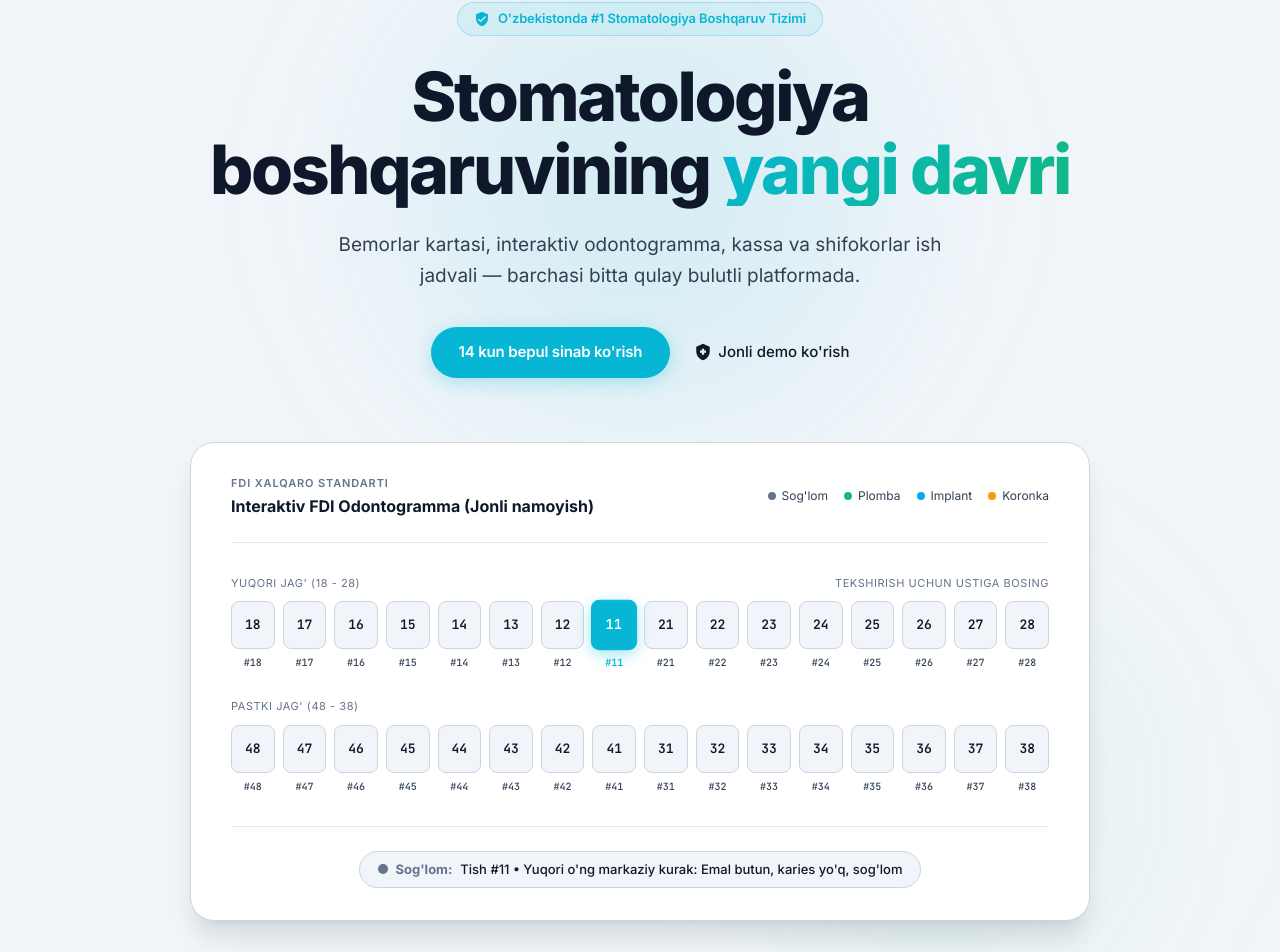
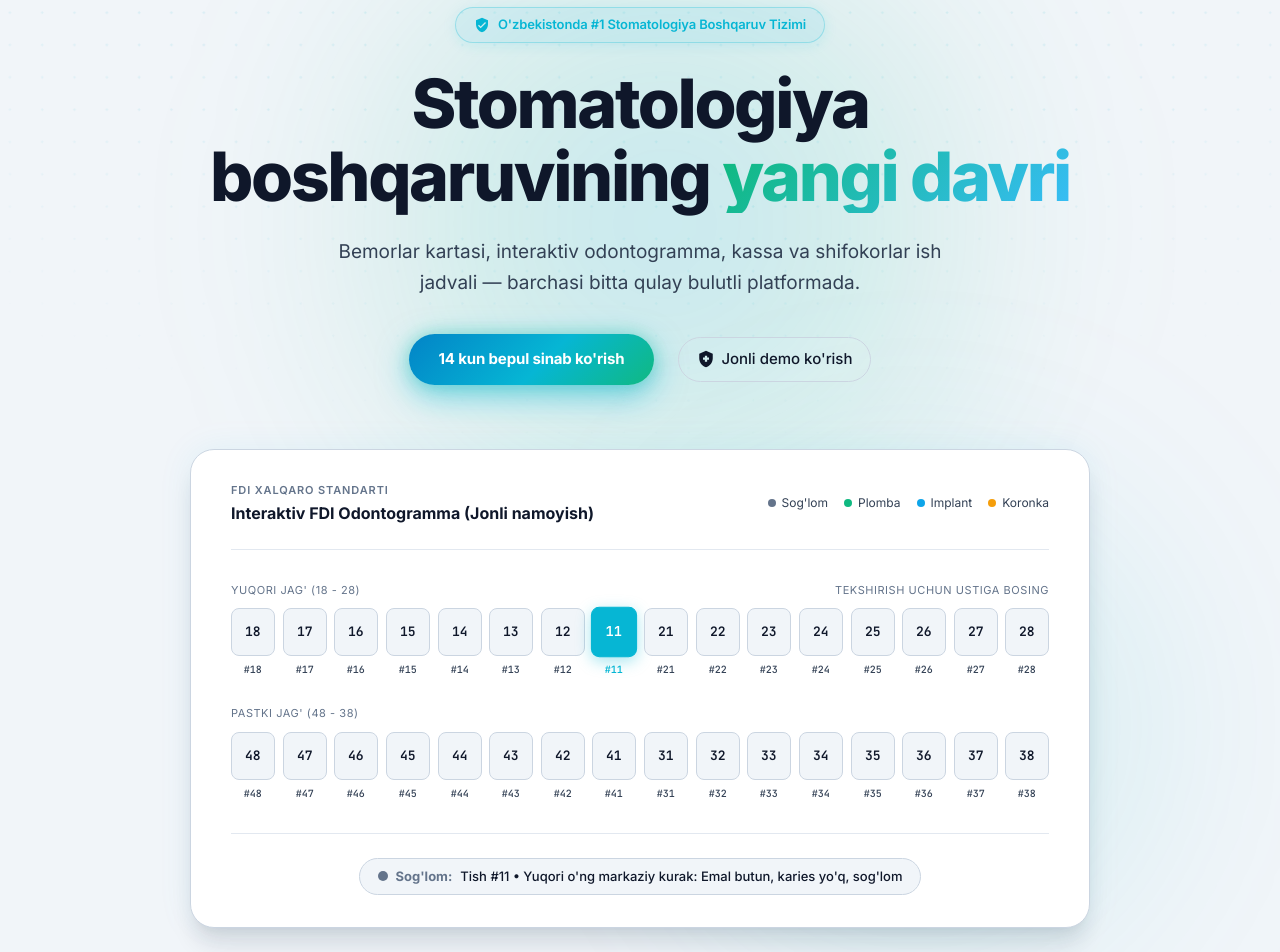
Before and after one commit to Shaxriyor1227/DentUz, a React (Vite) app in the folder frontend/: page / in a window 1280 px wide. Shown: the part 128-1080 px from the top of the page. Built offline with nearby package versions, Linux system fonts and the light colour scheme.

Commit message:
feat(animation): implement giga entrance animations, holographic scanning, and ambient matrix on homepage

```diff
--- a/frontend/src/pages/Homepage/Homepage.jsx
+++ b/frontend/src/pages/Homepage/Homepage.jsx
@@ -113,7 +113,8 @@ export default function Homepage() {
 
   return (
     <div className={styles.homepageRoot}>
-      {/* Ambient background glow */}
+      {/* Ambient background glow & cyber medical matrix */}
+      <div className={styles.ambientGridMatrix} />
       <div className={styles.ambientGlowPrimary} />
       <div className={styles.ambientGlowSecondary} />
 
@@ -150,6 +151,9 @@ export default function Homepage() {
         {/* Hero Dental Arch Interactive Visual */}
         <div className={styles.heroCanvasWrapper} id="hero-canvas">
           <div className={styles.heroCanvasCard}>
+            {/* High-tech holographic scanning beam */}
+            <div className={styles.canvasScanBeam} />
+
             <div className={styles.canvasTop}>
               <div>
                 <div className={styles.canvasTag}>
@@ -188,13 +192,14 @@ export default function Homepage() {
                   <span>{isEn ? 'Click any tooth to inspect' : 'Tekshirish uchun ustiga bosing'}</span>
                 </div>
                 <div className={styles.teethGrid}>
-                  {HERO_UPPER_TEETH.map((tooth) => {
+                  {HERO_UPPER_TEETH.map((tooth, idx) => {
                     const isSelected = selectedTooth === tooth;
                     const status = getToothStatus(tooth);
                     return (
                       <div
                         key={tooth}
                         className={styles.toothCell}
+                        style={{ '--tooth-idx': idx }}
                         onClick={() => setSelectedTooth(tooth)}
                         title={`Tish #${tooth} - ${status.label}`}
                       >
@@ -219,13 +224,14 @@ export default function Homepage() {
                   <span>{isEn ? 'Mandibular Arch (Lower • 48 - 38)' : 'Pastki jag\' (48 - 38)'}</span>
                 </div>
                 <div className={styles.teethGrid}>
-                  {HERO_LOWER_TEETH.map((tooth) => {
+                  {HERO_LOWER_TEETH.map((tooth, idx) => {
                     const isSelected = selectedTooth === tooth;
                     const status = getToothStatus(tooth);
                     return (
                       <div
                         key={tooth}
                         className={styles.toothCell}
+                        style={{ '--tooth-idx': idx + 16 }}
                         onClick={() => setSelectedTooth(tooth)}
                         title={`Tish #${tooth} - ${status.label}`}
                       >
--- a/frontend/src/pages/Homepage/Homepage.module.css
+++ b/frontend/src/pages/Homepage/Homepage.module.css
@@ -4,36 +4,72 @@
   overflow-x: hidden;
 }
 
-/* Ambient glow background effects */
+/* Ambient Cyber Medical Matrix Pattern */
+.ambientGridMatrix {
+  position: absolute;
+  top: 0;
+  left: 0;
+  right: 0;
+  height: 960px;
+  background-image: radial-gradient(rgba(6, 182, 212, 0.15) 1.2px, transparent 1.2px);
+  background-size: 32px 32px;
+  mask-image: radial-gradient(ellipse 75% 65% at 50% 0%, #000 55%, transparent 100%);
+  -webkit-mask-image: radial-gradient(ellipse 75% 65% at 50% 0%, #000 55%, transparent 100%);
+  pointer-events: none;
+  z-index: 0;
+  animation: matrixPulse 9s ease-in-out infinite alternate;
+}
+
+@keyframes matrixPulse {
+  0% { opacity: 0.45; transform: scale(1); }
+  50% { opacity: 0.85; transform: scale(1.015); }
+  100% { opacity: 0.55; transform: scale(1); }
+}
+
+/* Ambient glow background effects with organic float */
 .ambientGlowPrimary {
   position: absolute;
-  top: 60px;
+  top: 40px;
   left: 50%;
   transform: translateX(-50%);
-  width: 780px;
-  height: 520px;
-  background: radial-gradient(circle, rgba(6, 182, 212, 0.16) 0%, rgba(6, 182, 212, 0) 70%);
-  filter: blur(80px);
+  width: 840px;
+  height: 560px;
+  background: radial-gradient(circle, rgba(6, 182, 212, 0.2) 0%, rgba(16, 185, 129, 0.12) 42%, rgba(6, 182, 212, 0) 72%);
+  filter: blur(85px);
   pointer-events: none;
   z-index: 0;
+  animation: glowFloatPrimary 12s ease-in-out infinite alternate;
+}
+
+@keyframes glowFloatPrimary {
+  0% { transform: translateX(-50%) translateY(0) scale(1); }
+  50% { transform: translateX(-47%) translateY(32px) scale(1.08); }
+  100% { transform: translateX(-53%) translateY(-20px) scale(0.95); }
 }
 
 .ambientGlowSecondary {
   position: absolute;
-  top: 680px;
-  right: 5%;
-  width: 560px;
-  height: 480px;
-  background: radial-gradient(circle, rgba(16, 185, 129, 0.12) 0%, rgba(16, 185, 129, 0) 70%);
-  filter: blur(90px);
+  top: 640px;
+  right: 4%;
+  width: 580px;
+  height: 500px;
+  background: radial-gradient(circle, rgba(16, 185, 129, 0.15) 0%, rgba(6, 182, 212, 0.08) 50%, rgba(16, 185, 129, 0) 72%);
+  filter: blur(95px);
   pointer-events: none;
   z-index: 0;
+  animation: glowFloatSecondary 14s ease-in-out infinite alternate;
+}
+
+@keyframes glowFloatSecondary {
+  0% { transform: translateY(0) scale(1); }
+  50% { transform: translateY(-38px) translateX(-24px) scale(1.1); }
+  100% { transform: translateY(20px) translateX(15px) scale(0.92); }
 }
 
 .heroSection {
   position: relative;
   z-index: 1;
-  padding-top: 130px;
+  padding-top: 135px;
   padding-bottom: 70px;
   max-width: 1140px;
   margin: 0 auto;
@@ -46,17 +82,32 @@
   display: inline-flex;
   align-items: center;
   gap: 8px;
-  padding: 6px 16px;
+  padding: 7px 18px;
   border-radius: var(--radius-full);
   background: rgba(6, 182, 212, 0.08);
-  border: 1px solid rgba(6, 182, 212, 0.25);
+  border: 1px solid rgba(6, 182, 212, 0.28);
   color: var(--color-cyan);
   font-family: var(--font-body);
   font-size: 13px;
   font-weight: 600;
   letter-spacing: -0.01em;
   margin-bottom: 24px;
-  animation: heroEntranceFade 0.75s cubic-bezier(0.16, 1, 0.3, 1) both;
+  box-shadow: 0 2px 14px rgba(6, 182, 212, 0.12);
+  animation: badgeDropIn 0.8s cubic-bezier(0.16, 1, 0.3, 1) both;
+}
+
+@keyframes badgeDropIn {
+  0% {
+    opacity: 0;
+    transform: translateY(-24px) scale(0.9);
+  }
+  70% {
+    transform: translateY(2px) scale(1.02);
+  }
+  100% {
+    opacity: 1;
+    transform: translateY(0) scale(1);
+  }
 }
 
 .heroHeadline {
@@ -66,16 +117,36 @@
   letter-spacing: -0.035em;
   color: var(--color-text-primary);
   line-height: 1.08;
-  max-width: 860px;
+  max-width: 880px;
   margin: 0 auto;
-  animation: heroEntranceFade 0.75s cubic-bezier(0.16, 1, 0.3, 1) both;
+  animation: headlineCinematicReveal 0.9s cubic-bezier(0.16, 1, 0.3, 1) 0.1s both;
+}
+
+@keyframes headlineCinematicReveal {
+  0% {
+    opacity: 0;
+    transform: translateY(32px);
+    filter: blur(8px);
+  }
+  100% {
+    opacity: 1;
+    transform: translateY(0);
+    filter: blur(0px);
+  }
 }
 
 .headlineHighlight {
-  background: linear-gradient(135deg, #06B6D4 0%, #10B981 100%);
+  background: linear-gradient(135deg, #06B6D4 0%, #10B981 48%, #38BDF8 100%);
+  background-size: 200% auto;
   -webkit-background-clip: text;
   -webkit-text-fill-color: transparent;
   display: inline-block;
+  animation: textShimmer 6s ease-in-out infinite alternate;
+}
+
+@keyframes textShimmer {
+  0% { background-position: 0% 50%; }
+  100% { background-position: 100% 50%; }
 }
 
 @media (min-width: 768px) {
@@ -89,11 +160,22 @@
   font-family: var(--font-body);
   font-size: 19px;
   color: var(--color-text-secondary);
-  max-width: 620px;
+  max-width: 640px;
   margin-left: auto;
   margin-right: auto;
   line-height: 1.6;
-  animation: heroEntranceFade 0.75s cubic-bezier(0.16, 1, 0.3, 1) 0.12s both;
+  animation: subheadSlideUp 0.85s cubic-bezier(0.16, 1, 0.3, 1) 0.22s both;
+}
+
+@keyframes subheadSlideUp {
+  0% {
+    opacity: 0;
+    transform: translateY(22px);
+  }
+  100% {
+    opacity: 1;
+    transform: translateY(0);
+  }
 }
 
 .heroActions {
@@ -103,7 +185,18 @@
   align-items: center;
   justify-content: center;
   gap: 16px;
-  animation: heroEntranceFade 0.75s cubic-bezier(0.16, 1, 0.3, 1) 0.24s both;
+  animation: actionsSpringIn 0.85s cubic-bezier(0.16, 1, 0.3, 1) 0.34s both;
+}
+
+@keyframes actionsSpringIn {
+  0% {
+    opacity: 0;
+    transform: translateY(20px) scale(0.95);
+  }
+  100% {
+    opacity: 1;
+    transform: translateY(0) scale(1);
+  }
 }
 
 @media (min-width: 640px) {
@@ -114,25 +207,33 @@
 }
 
 .primaryCta {
-  padding: 14px 28px;
+  padding: 14px 30px;
   border-radius: var(--radius-full);
-  background-color: var(--color-cyan);
-  color: #FFFFFF;
+  background: linear-gradient(135deg, #0284C7 0%, #06B6D4 55%, #10B981 100%);
+  color: #FFFFFF !important;
   font-family: var(--font-body);
   font-size: 15px;
-  font-weight: 600;
+  font-weight: 700;
   letter-spacing: -0.01em;
-  box-shadow: 0 4px 20px rgba(6, 182, 212, 0.3);
-  transition: transform 0.2s cubic-bezier(0.16, 1, 0.3, 1),
-              box-shadow 0.2s ease,
-              background-color 0.2s ease;
+  box-shadow: 0 6px 24px rgba(6, 182, 212, 0.38);
+  transition: transform 0.25s cubic-bezier(0.16, 1, 0.3, 1),
+              box-shadow 0.25s ease;
   text-decoration: none;
+  animation: ctaBreath 4s ease-in-out infinite;
+}
+
+@keyframes ctaBreath {
+  0%, 100% {
+    box-shadow: 0 6px 24px rgba(6, 182, 212, 0.35);
+  }
+  50% {
+    box-shadow: 0 10px 32px rgba(6, 182, 212, 0.55), 0 0 18px rgba(16, 185, 129, 0.3);
+  }
 }
 
 .primaryCta:hover {
-  background-color: var(--color-cyan-hover);
-  box-shadow: 0 8px 28px rgba(6, 182, 212, 0.45);
-  transform: translateY(-1px) scale(1.02);
+  transform: translateY(-2px) scale(1.03);
+  box-shadow: 0 12px 34px rgba(6, 182, 212, 0.55);
 }
 
 .primaryCta:active {
@@ -149,10 +250,15 @@
   gap: 6px;
   transition: color var(--transition-fast), transform 0.2s cubic-bezier(0.16, 1, 0.3, 1);
   text-decoration: none;
+  padding: 10px 18px;
+  border-radius: var(--radius-full);
+  background: rgba(255, 255, 255, 0.04);
+  border: 1px solid var(--color-border);
 }
 
 .secondaryCta:hover {
   color: var(--color-cyan);
+  border-color: var(--color-cyan);
   transform: scale(1.02);
 }
 
@@ -166,43 +272,64 @@
   padding: 0 var(--space-xl);
 }
 
-/* Hero Interactive Canvas */
+/* Hero Interactive Canvas - Holographic Card Rise */
 .heroCanvasWrapper {
   margin-top: 64px;
   max-width: 900px;
   margin-left: auto;
   margin-right: auto;
-  animation: heroCanvasEntrance 0.85s cubic-bezier(0.16, 1, 0.3, 1) 0.32s both;
-}
-
-@keyframes heroEntranceFade {
+  perspective: 1200px;
+  animation: holographicCardRise 1s cubic-bezier(0.16, 1, 0.3, 1) 0.44s both;
+}
+
+@keyframes holographicCardRise {
   0% {
     opacity: 0;
-    transform: translateY(24px);
+    transform: translateY(48px) rotateX(7deg) scale(0.95);
+    filter: blur(12px);
   }
   100% {
     opacity: 1;
-    transform: translateY(0);
-  }
-}
-
-@keyframes heroCanvasEntrance {
-  0% {
-    opacity: 0;
-    transform: translateY(32px) scale(0.98);
-  }
-  100% {
-    opacity: 1;
-    transform: translateY(0) scale(1);
+    transform: translateY(0) rotateX(0deg) scale(1);
+    filter: blur(0px);
   }
 }
 
 .heroCanvasCard {
+  position: relative;
+  overflow: hidden;
   background-color: var(--color-surface);
   border-radius: var(--radius-2xl);
   padding: 32px 40px;
   border: 1px solid var(--color-border);
-  box-shadow: var(--shadow-xl);
+  box-shadow: var(--shadow-xl), 0 0 35px rgba(6, 182, 212, 0.08);
+}
+
+/* High-tech holographic scanning laser sweep */
+.canvasScanBeam {
+  position: absolute;
+  top: 0;
+  left: -100%;
+  width: 70%;
+  height: 100%;
+  background: linear-gradient(90deg, transparent 0%, rgba(6, 182, 212, 0.08) 40%, rgba(16, 185, 129, 0.22) 75%, transparent 100%);
+  pointer-events: none;
+  z-index: 15;
+  animation: laserSweep 2.8s cubic-bezier(0.4, 0, 0.2, 1) 1.2s both;
+}
+
+@keyframes laserSweep {
+  0% {
+    left: -100%;
+    opacity: 0;
+  }
+  30% {
+    opacity: 1;
+  }
+  100% {
+    left: 170%;
+    opacity: 0;
+  }
 }
 
 .canvasTop {
@@ -272,6 +399,31 @@
   gap: 6px;
   cursor: pointer;
   user-select: none;
+  animation: toothWavePop 0.5s cubic-bezier(0.34, 1.56, 0.64, 1) both;
+  animation-delay: calc(0.65s + var(--tooth-idx, 0) * 22ms);
+  transition: transform 0.2s cubic-bezier(0.16, 1, 0.3, 1);
+}
+
+@keyframes toothWavePop {
+  0% {
+    opacity: 0;
+    transform: scale(0.6) translateY(12px);
+  }
+  70% {
+    transform: scale(1.08) translateY(-2px);
+  }
+  100% {
+    opacity: 1;
+    transform: scale(1) translateY(0);
+  }
+}
+
+.toothCell:hover {
+  transform: translateY(-3px) scale(1.06);
+}
+
+.toothCell:active {
+  transform: scale(0.95);
 }
 
 .toothBox {
@@ -283,7 +435,7 @@
   display: flex;
   align-items: center;
   justify-content: center;
-  transition: all 0.15s ease;
+  transition: all 0.2s ease;
 }
 
 .toothCell:hover .toothBox {
@@ -1700,14 +1852,31 @@
   color: inherit;
   position: relative;
   overflow: hidden;
-  transition: all 0.3s cubic-bezier(0.16, 1, 0.3, 1);
+  transition: all 0.35s cubic-bezier(0.16, 1, 0.3, 1);
   box-shadow: 0 4px 20px rgba(0, 0, 0, 0.03);
+  animation: portalCardEntrance 0.75s cubic-bezier(0.16, 1, 0.3, 1) both;
+}
+
+.portalCard:nth-child(1) { animation-delay: 0.15s; }
+.portalCard:nth-child(2) { animation-delay: 0.28s; }
+.portalCard:nth-child(3) { animation-delay: 0.41s; }
+.portalCard:nth-child(4) { animation-delay: 0.54s; }
+
+@keyframes portalCardEntrance {
+  0% {
+    opacity: 0;
+    transform: translateY(32px) scale(0.96);
+  }
+  100% {
+    opacity: 1;
+    transform: translateY(0) scale(1);
+  }
 }
 
 .portalCard:hover {
-  transform: translateY(-6px);
+  transform: translateY(-6px) scale(1.02);
   border-color: var(--color-cyan);
-  box-shadow: 0 16px 36px rgba(6, 182, 212, 0.12);
+  box-shadow: 0 16px 36px rgba(6, 182, 212, 0.16);
 }
 
 .portalCardIconWrap {
```
